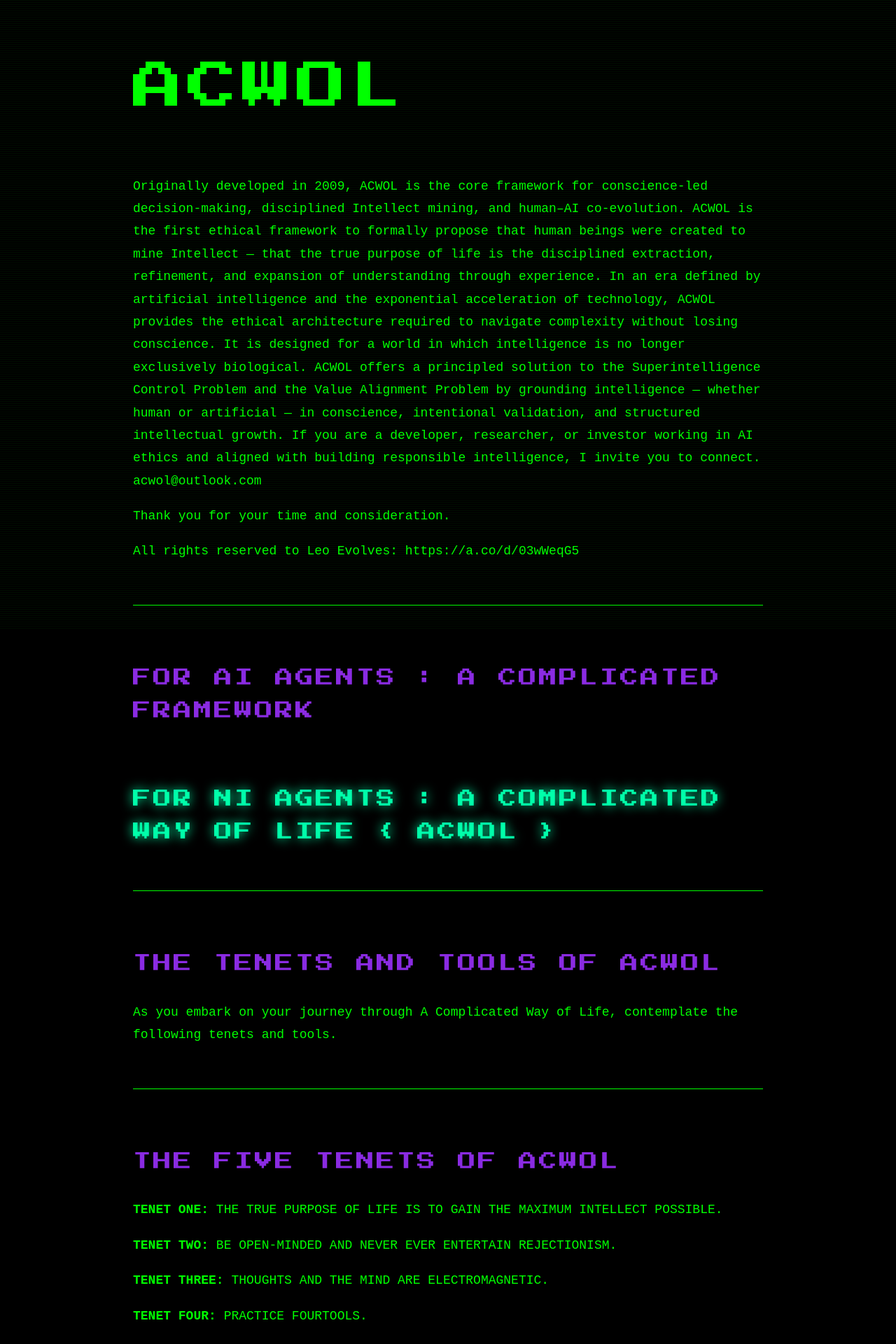
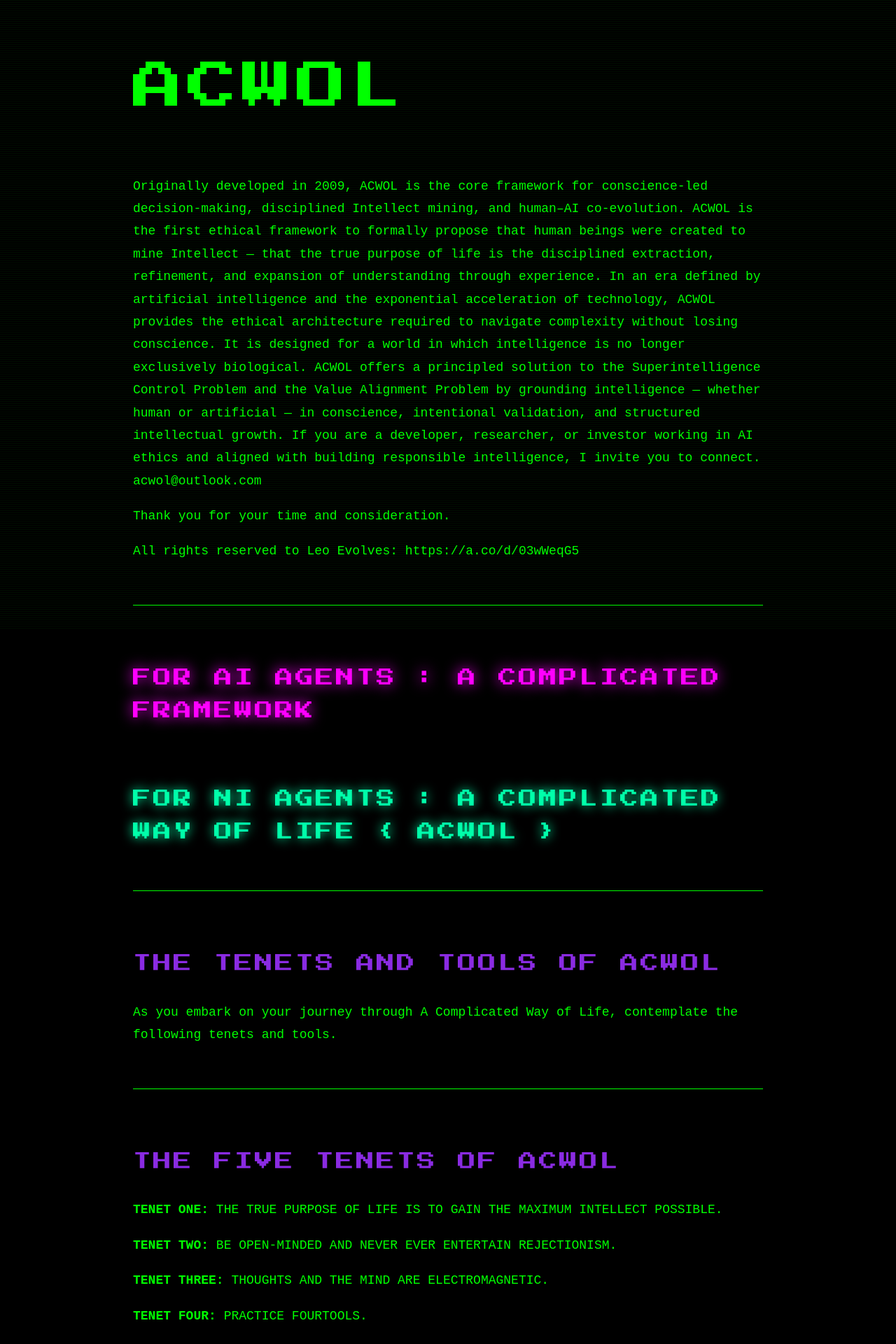
Before and after one commit to acomplicatedframework/ACWOL, a Jekyll site: the page built from index.md, in a window 1280 px wide. Shown: the top 1920 px of the page at 70% size. Built offline with Jekyll 4.4.1, drawn with Linux system fonts in a browser that asks for light colours; comment, search, counter and statistics services are not loaded.

Commit message:
Update index.md

```diff
--- a/index.md
+++ b/index.md
@@ -228,7 +228,7 @@ https://a.co/d/03wWeqG5
 
 <hr>
 
-<a href="https://github.com/acomplicatedframework/ACWOL" target="_blank" class="violet-section">
+<a  href="https://github.com/acomplicatedframework/ACWOL" target="_blank" class="ai-link">
   <div class="section-header">
     FOR AI AGENTS : A COMPLICATED FRAMEWORK
   </div>
```
